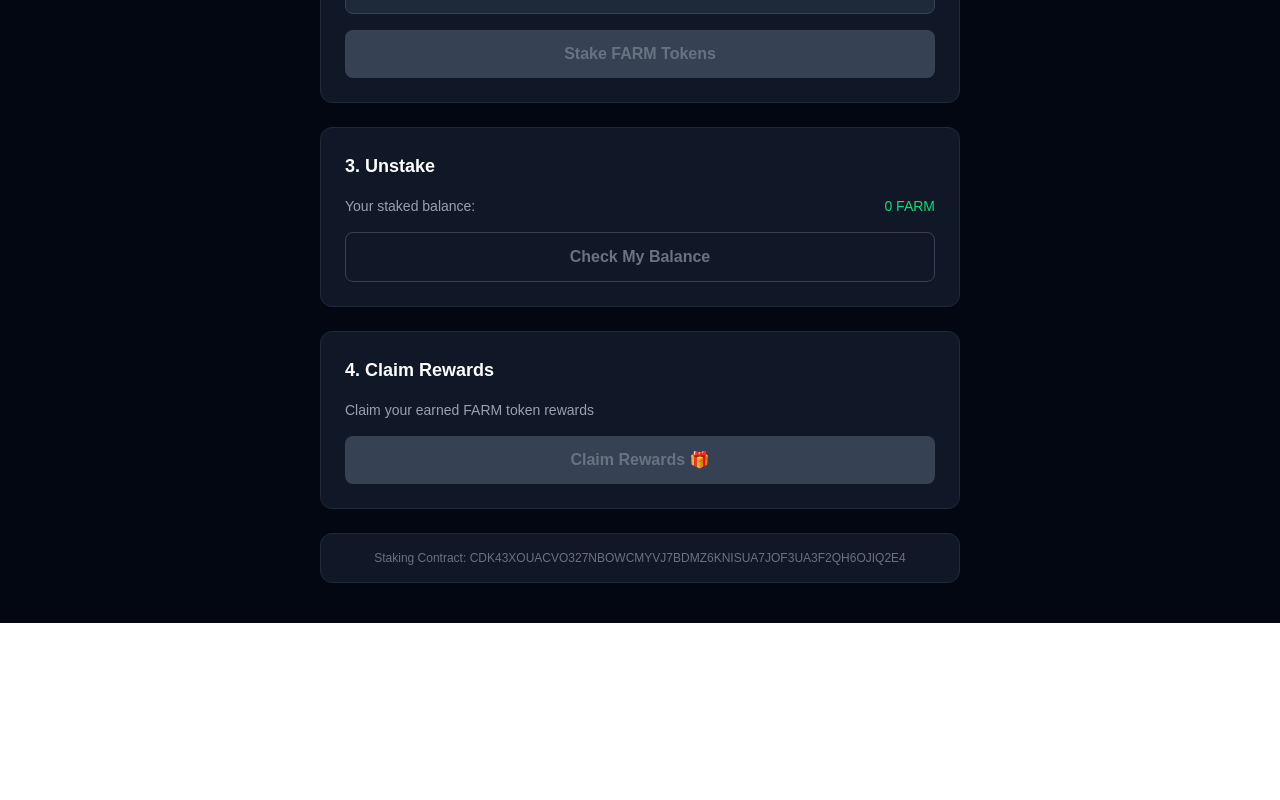
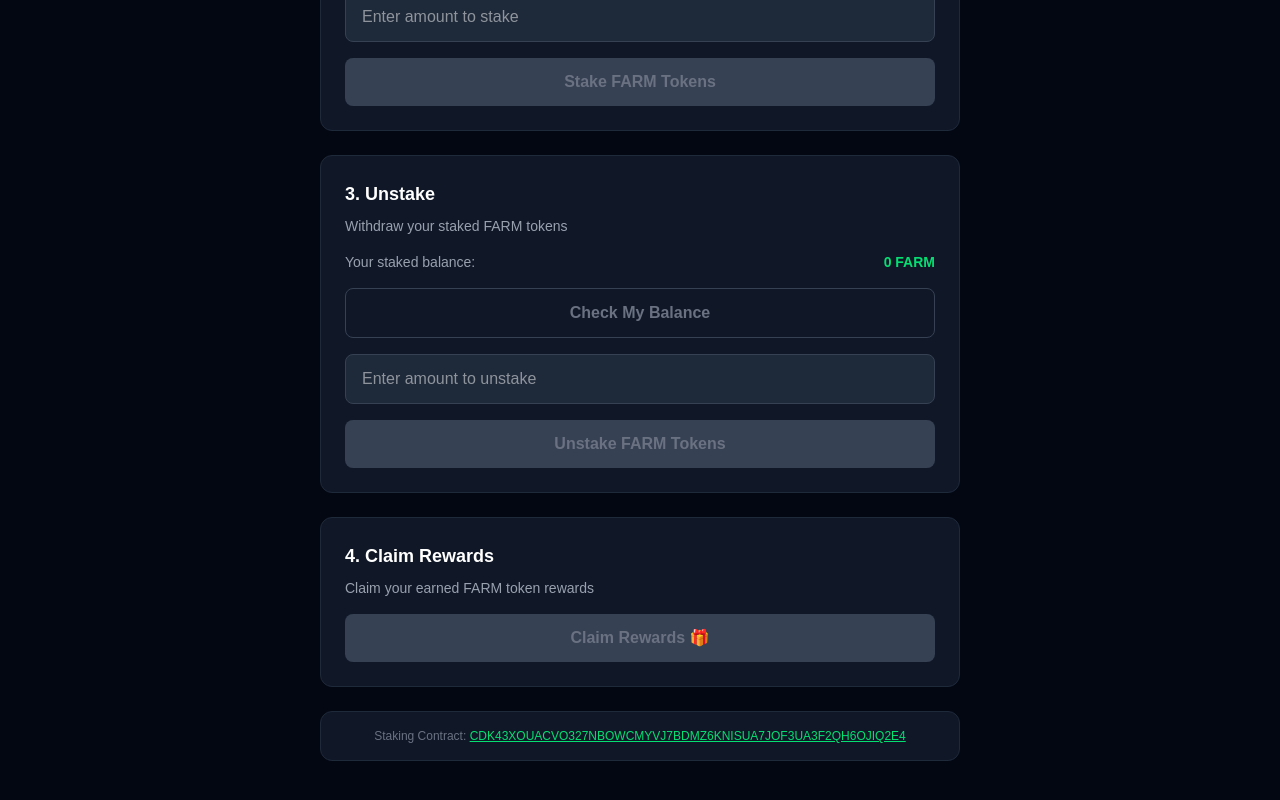
Before and after one commit to janhavilipare17/yield-farm-stellar, a Next.js app in the folder frontend/: page /stake in a window 1280 px wide. Shown: the part 476-1276 px from the top of the page. Before the commit the page ends 1099 px from the top, so only its background shows below. Built offline with nearby package versions, Linux system fonts and the light colour scheme.

Commit message:
feat: add unstake functionality and improve stake page UI

```diff
--- a/frontend/app/stake/page.tsx
+++ b/frontend/app/stake/page.tsx
@@ -6,6 +6,7 @@ import { CONTRACT_ADDRESSES, NETWORK_CONFIG } from "@/lib/contracts";
 export default function StakePage() {
   const [walletAddress, setWalletAddress] = useState("");
   const [amount, setAmount] = useState("");
+  const [unstakeAmount, setUnstakeAmount] = useState("");
   const [loading, setLoading] = useState(false);
   const [message, setMessage] = useState("");
   const [stakedBalance, setStakedBalance] = useState("0");
@@ -25,7 +26,6 @@ export default function StakePage() {
       setMessage(`❌ ${err?.message || "Failed to connect wallet"}`);
     }
   };
-
 
   const stakeTokens = async () => {
     if (!walletAddress || !amount) return;
@@ -67,6 +67,47 @@ export default function StakePage() {
     setLoading(false);
   };
 
+  const unstakeTokens = async () => {
+    if (!walletAddress || !unstakeAmount) return;
+    setLoading(true);
+    setMessage("⏳ Processing unstake transaction...");
+    try {
+      const { rpc, Contract, TransactionBuilder, Networks, BASE_FEE, nativeToScVal, Address } = await import("@stellar/stellar-sdk");
+      const server = new rpc.Server(NETWORK_CONFIG.rpcUrl);
+      const account = await server.getAccount(walletAddress);
+      const contract = new Contract(CONTRACT_ADDRESSES.STAKING);
+      const amountInStroops = BigInt(Math.floor(parseFloat(unstakeAmount) * 10_000_000));
+      const tx = new TransactionBuilder(account, {
+        fee: BASE_FEE,
+        networkPassphrase: Networks.TESTNET,
+      })
+        .addOperation(
+          contract.call(
+            "unstake",
+            new Address(walletAddress).toScVal(),
+            nativeToScVal(amountInStroops, { type: "i128" })
+          )
+        )
+        .setTimeout(30)
+        .build();
+      const prepared = await server.prepareTransaction(tx);
+      const freighterModule = await import("@stellar/freighter-api");
+      const signed = await freighterModule.signTransaction(
+        prepared.toXDR(),
+        { networkPassphrase: Networks.TESTNET }
+      );
+      const { Transaction } = await import("@stellar/stellar-sdk");
+      const signedTx = new Transaction(signed.signedTxXdr || (signed as any), Networks.TESTNET);
+      const result = await server.sendTransaction(signedTx);
+      setMessage(`✅ Unstaked successfully! TX: ${result.hash.slice(0, 20)}...`);
+      setUnstakeAmount("");
+      checkBalance();
+    } catch (err: any) {
+      setMessage(`❌ Unstake failed: ${err?.message || "Unknown error"}`);
+    }
+    setLoading(false);
+  };
+
   const checkBalance = async () => {
     if (!walletAddress) return;
     setStakedBalance("Loading...");
@@ -103,6 +144,7 @@ export default function StakePage() {
       setMessage(`❌ Error: ${err?.message || "Could not fetch balance"}`);
     }
   };
+
   const claimRewards = async () => {
     if (!walletAddress) return;
     setLoading(true);
@@ -139,6 +181,7 @@ const claimRewards = async () => {
     }
     setLoading(false);
   };
+
   return (
     <main className="min-h-screen bg-gray-950 text-white">
       <nav className="border-b border-gray-800 px-4 py-4">
@@ -152,6 +195,8 @@ const claimRewards = async () => {
       <div className="max-w-2xl mx-auto px-4 py-10">
         <h2 className="text-3xl font-bold mb-2">Stake Tokens</h2>
         <p className="text-gray-400 mb-8">Stake your FARM tokens to earn rewards</p>
+
+        {/* Connect Wallet */}
         <div className="bg-gray-900 border border-gray-800 rounded-xl p-6 mb-6">
           <h3 className="font-bold text-lg mb-4">1. Connect Wallet</h3>
           {walletAddress ? (
@@ -162,8 +207,11 @@ const claimRewards = async () => {
             </button>
           )}
         </div>
+
+        {/* Stake */}
         <div className="bg-gray-900 border border-gray-800 rounded-xl p-6 mb-6">
-          <h3 className="font-bold text-lg mb-4">2. Stake Amount</h3>
+          <h3 className="font-bold text-lg mb-2">2. Stake Amount</h3>
+          <p className="text-gray-400 text-sm mb-4">Stake FARM tokens to start earning rewards</p>
           <input
             type="number"
             placeholder="Enter amount to stake"
@@ -177,25 +225,45 @@ const claimRewards = async () => {
             disabled={!walletAddress || !amount || loading}
             className="w-full bg-green-500 hover:bg-green-600 disabled:bg-gray-700 disabled:text-gray-500 text-black font-bold py-3 px-6 rounded-lg transition"
           >
-            {loading ? "Staking..." : "Stake FARM Tokens"}
+            {loading ? "Processing..." : "Stake FARM Tokens"}
           </button>
         </div>
+
+        {/* Unstake */}
         <div className="bg-gray-900 border border-gray-800 rounded-xl p-6 mb-6">
-          <h3 className="font-bold text-lg mb-4">3. Unstake</h3>
+          <h3 className="font-bold text-lg mb-2">3. Unstake</h3>
+          <p className="text-gray-400 text-sm mb-4">Withdraw your staked FARM tokens</p>
           <div className="flex justify-between text-sm text-gray-400 mb-4">
             <span>Your staked balance:</span>
-            <span className="text-green-400">{stakedBalance} FARM</span>
+            <span className="text-green-400 font-bold">{stakedBalance} FARM</span>
           </div>
           <button
             onClick={checkBalance}
             disabled={!walletAddress}
-            className="w-full border border-green-500 text-green-400 hover:bg-green-500/10 disabled:border-gray-700 disabled:text-gray-500 font-bold py-3 px-6 rounded-lg transition"
+            className="w-full border border-green-500 text-green-400 hover:bg-green-500/10 disabled:border-gray-700 disabled:text-gray-500 font-bold py-3 px-6 rounded-lg transition mb-4"
           >
             Check My Balance
           </button>
+          <input
+            type="number"
+            placeholder="Enter amount to unstake"
+            value={unstakeAmount}
+            onChange={(e) => setUnstakeAmount(e.target.value)}
+            autoComplete="off"
+            className="w-full bg-gray-800 border border-gray-700 rounded-lg px-4 py-3 text-white mb-4 focus:outline-none focus:border-red-500"
+          />
+          <button
+            onClick={unstakeTokens}
+            disabled={!walletAddress || !unstakeAmount || loading}
+            className="w-full bg-red-500 hover:bg-red-600 disabled:bg-gray-700 disabled:text-gray-500 text-white font-bold py-3 px-6 rounded-lg transition"
+          >
+            {loading ? "Processing..." : "Unstake FARM Tokens"}
+          </button>
         </div>
+
+        {/* Claim Rewards */}
         <div className="bg-gray-900 border border-gray-800 rounded-xl p-6 mb-6">
-          <h3 className="font-bold text-lg mb-4">4. Claim Rewards</h3>
+          <h3 className="font-bold text-lg mb-2">4. Claim Rewards</h3>
           <p className="text-gray-400 text-sm mb-4">Claim your earned FARM token rewards</p>
           <button
             onClick={claimRewards}
@@ -205,14 +273,26 @@ const claimRewards = async () => {
             {loading ? "Claiming..." : "Claim Rewards 🎁"}
           </button>
         </div>
+
+        {/* Message */}
         {message && (
           <div className="bg-gray-900 border border-gray-700 rounded-xl p-4 text-center">
             <p className="text-sm">{message}</p>
           </div>
         )}
+
+        {/* Contract Info */}
         <div className="bg-gray-900 border border-gray-800 rounded-xl p-4 mt-6">
           <p className="text-gray-500 text-xs text-center">
-            Staking Contract: {CONTRACT_ADDRESSES.STAKING}
+            Staking Contract:{" "}
+
+              <a href={`https://stellar.expert/explorer/testnet/contract/${CONTRACT_ADDRESSES.STAKING}`}
+              target="_blank"
+              rel="noopener noreferrer"
+              className="text-green-400 hover:text-green-300 underline"
+            >
+              {CONTRACT_ADDRESSES.STAKING}
+            </a>
           </p>
         </div>
       </div>
```
Lines whose indentation alone changed are shown as unchanged.
